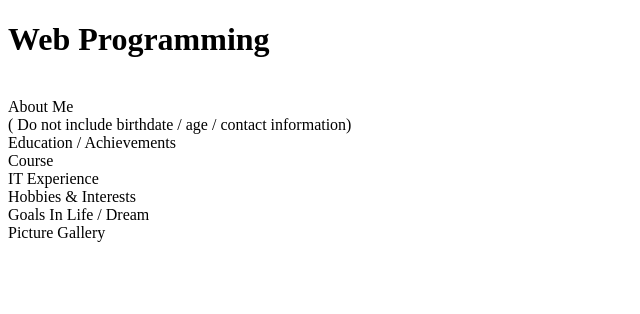
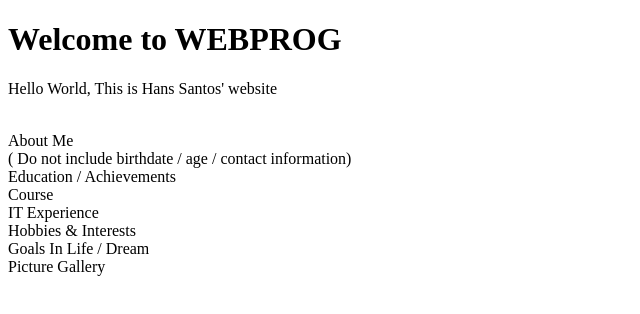
Before and after one commit to HansRapahelSantos/WEBPROG-TCSIT01-first-website, a plain HTML site: page Home/index.html in a window 1280 px wide. Shown: the whole page, without its empty margins (0-640 px from the left). Drawn offline with Linux system fonts and the light colour scheme.

Commit message:
Updating it

```diff
--- a/Home/index.html
+++ b/Home/index.html
@@ -1,11 +1,12 @@
 <!DOCTYPE html>
 <html>
 <head>
-<title>Page Title</title>
+<title>Web Programming</title>
 </head>
 <body>
 
-<h1>Web Programming</h1>
+<h1>Welcome to WEBPROG</h1>
+<p>Hello World, This is Hans Santos' website</p>
 
 <br>About Me
 <br> ( Do not include birthdate / age / contact information)
```
